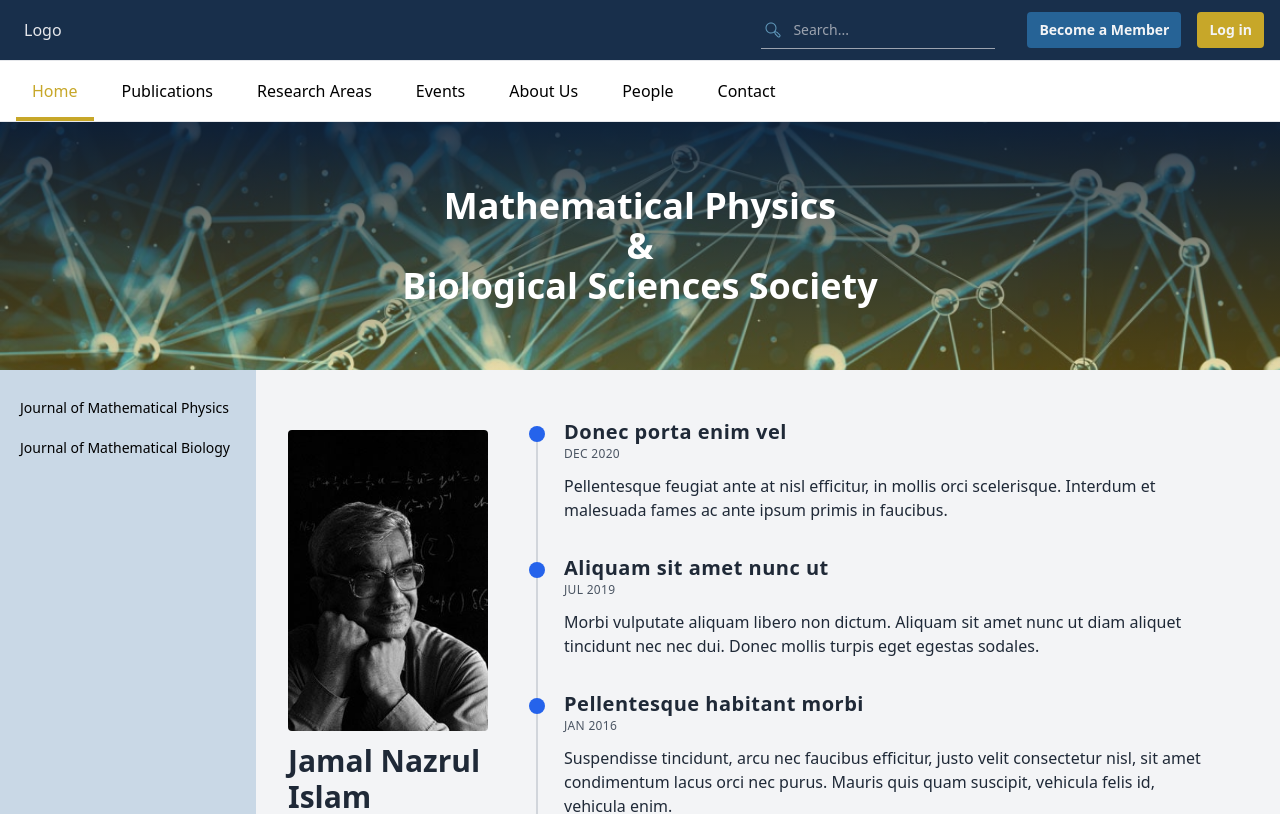
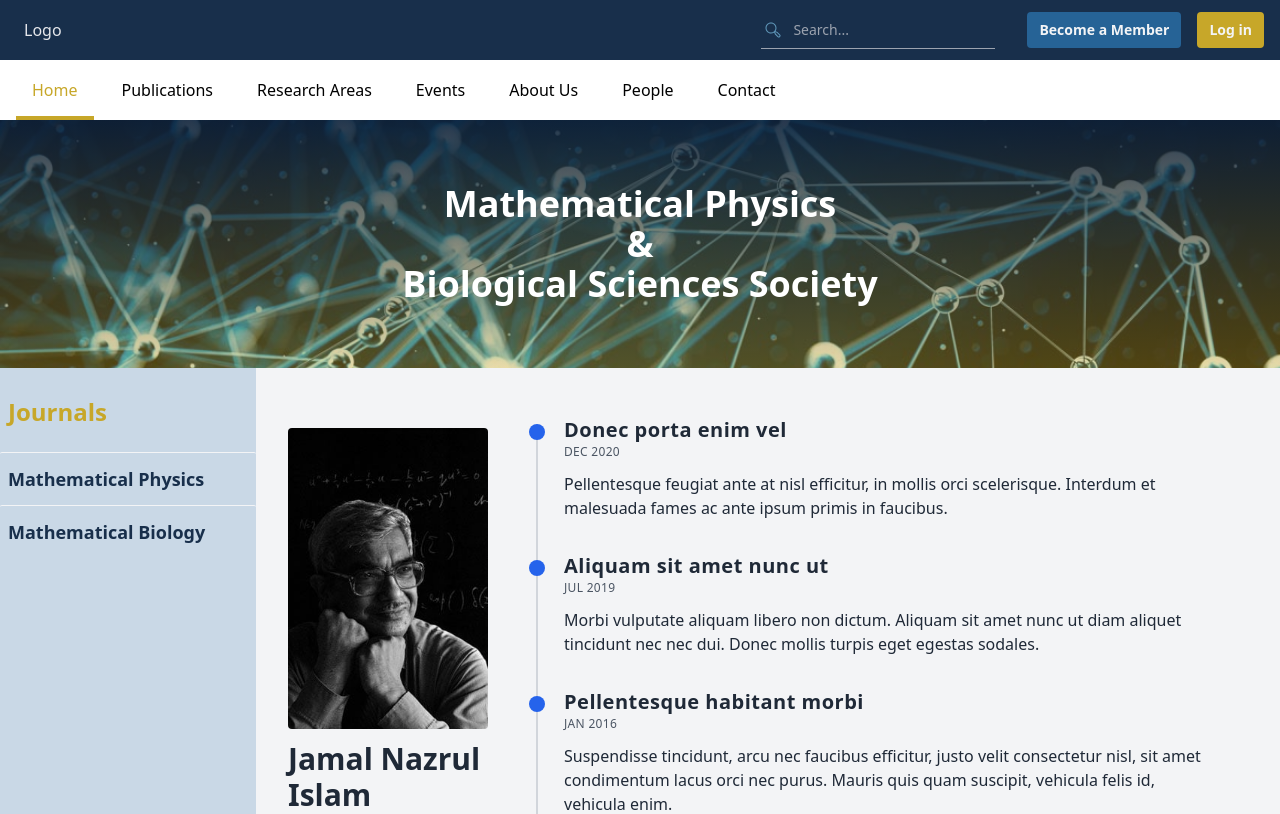
Before and after one commit to israt-emu/applied-math-journal, a Next.js app: page / in a window 1280 px wide. Shown: the top 814 px of the page. Built offline with nearby package versions, Linux system fonts and the light colour scheme.

Commit message:
sidebar design

```diff
--- a/components/LowerNav.js
+++ b/components/LowerNav.js
@@ -4,7 +4,7 @@ import {useState} from "react";
 const LowerNav = () => {
   const [active, setActive] = useState("home");
   return (
-    <header className="px-4 pt-1 dark:bg-gray-800 dark:text-gray-100 border-b border-t border-gray-200">
+    <header className="px-4 pt-1">
       <div className="container flex justify-between h-14 mx-auto">
         <ul className="items-stretch hidden space-x-3 lg:flex">
           <li className="flex">
--- a/components/Sidebar.js
+++ b/components/Sidebar.js
@@ -1,19 +1,23 @@
 import Link from "next/link";
+import {useState} from "react";
 
 const Sidebar = () => {
+  const [active, setActive] = useState("");
+
   return (
-    <aside className="flex flex-col h-screen p-3 bg-small_bg ">
+    <aside className="flex flex-col h-screen py-3 bg-small_bg ">
       <div className="space-y-3">
         <div className="flex-1">
-          <ul className="pt-2 pb-4 space-y-1 text-sm">
-            <li className="rounded-sm">
-              <Link href="#" className="flex items-center p-2 space-x-3 rounded-md">
-                <span>Journal of Mathematical Physics</span>
+          <h1 className="text-2xl text-secondary px-2 py-4 font-semibold">Journals</h1>
+          <ul className="pt-2 pb-4 text-sm">
+            <li className="rounded-sm border-t border-gray-100">
+              <Link href="#" className={`flex items-center px-2 py-3 text-dark font-semibold text-lg hover:border-l-8 border-secondary transition-all duration-200 hover:ease-linear ${active === "physics" ? "border-l-8 border-secondary text-secondary" : "border-0"}`} onClick={() => setActive("physics")}>
+                <span>Mathematical Physics</span>
               </Link>
             </li>
-            <li className="rounded-sm">
-              <Link href="#" className="flex items-center p-2 space-x-3 rounded-md">
-                <span>Journal of Mathematical Biology</span>
+            <li className="rounded-sm border-t border-gray-100">
+              <Link href="#" className={`flex items-center px-2 py-3 text-dark font-semibold text-lg hover:border-l-8 border-secondary transition-all duration-200 hover:ease-linear ${active === "Biology" ? "border-l-8 border-secondary text-secondary" : "border-0"}`} onClick={() => setActive("Biology")}>
+                <span>Mathematical Biology</span>
               </Link>
             </li>
           </ul>
```
